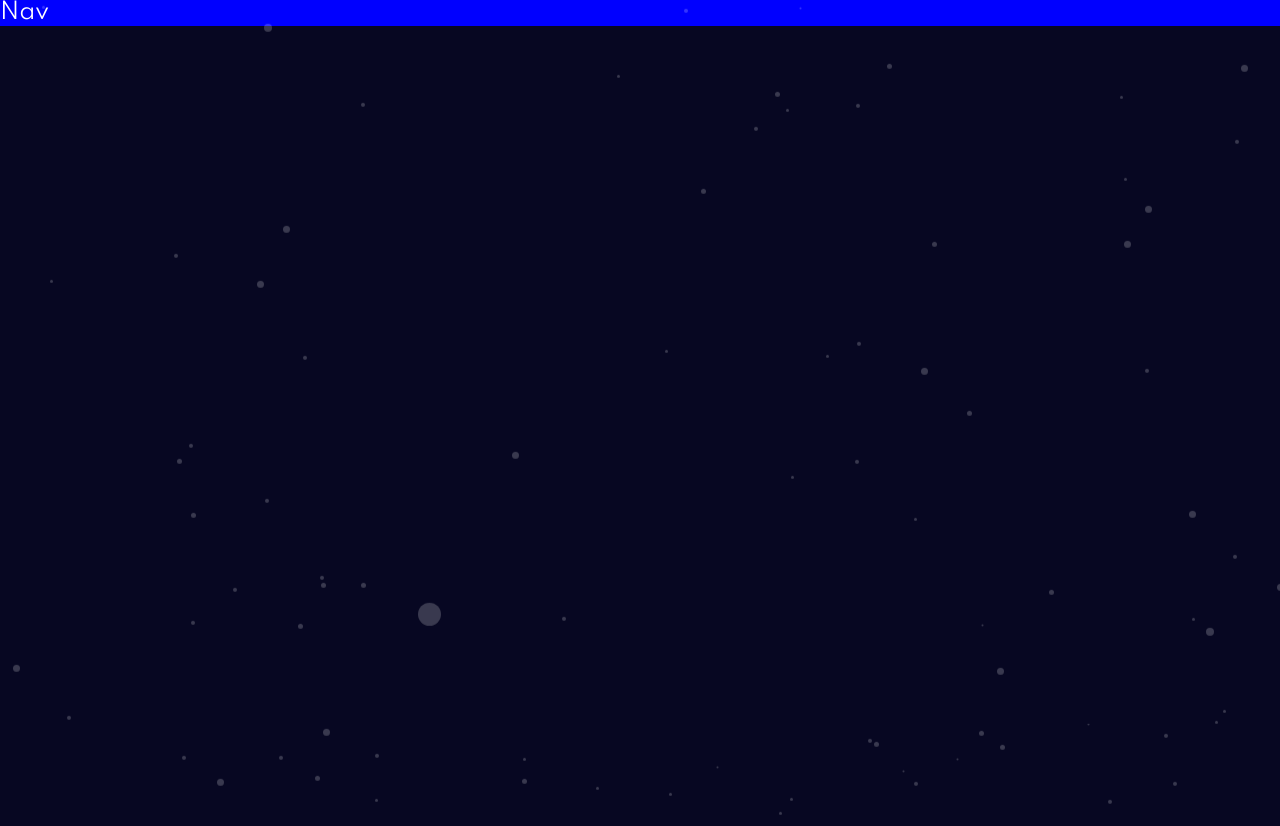
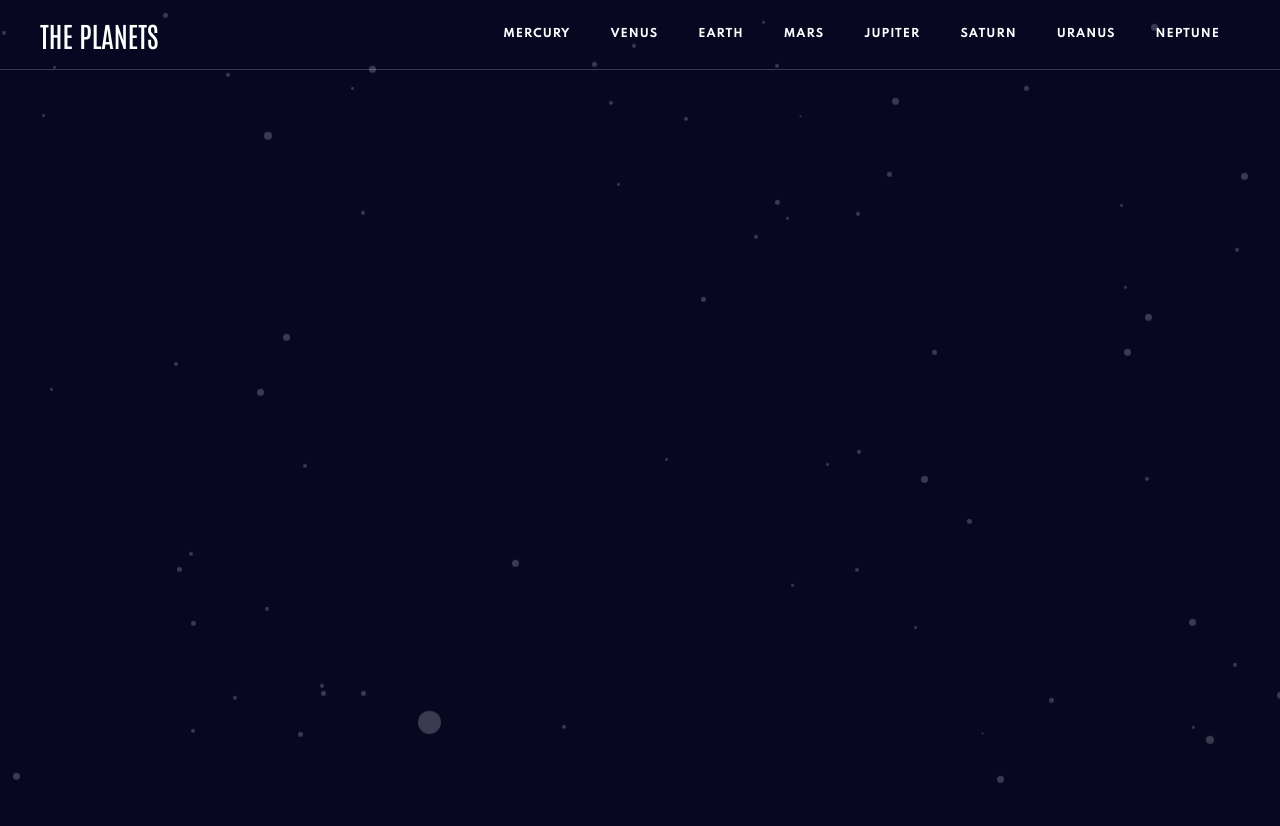
Before and after one commit to cedcodes/netflix, a React (Create React App) app: page / in a window 1280 px wide. After the commit the page ends 800 px from the top, so only its background shows below. Built offline with nearby package versions, Linux system fonts and the light colour scheme.

Commit message:
Wip: Nav

```diff
--- a/src/GlobalStyle.js
+++ b/src/GlobalStyle.js
@@ -30,7 +30,6 @@ export const GlobalStyle = createGlobalStyle`
 
 html {
   font-size:62.5%;
-  font-size:1.4rem;
 }
 body {
   font-family: 'Spartan', sans-serif;
--- a/src/components/Nav/Nav.styles.js
+++ b/src/components/Nav/Nav.styles.js
@@ -1,13 +1,114 @@
 import styled from 'styled-components';
 
 export const NavWrapper = styled.header`
-  background: blue;
+  /* background: blue; */
+  display: flex;
+  align-items: center;
+  justify-content: space-between;
+  height: 7rem;
+  border-bottom: 1px solid hsla(0, 0%, 100%, 20%);
+  position: fixed;
+  top: 0;
+  left: 0;
+  right: 0;
+  padding: 0 4rem;
+  @media (max-width: 1000px) {
+    display: block;
+    position: static;
+    text-align: center;
+    height: auto;
+    padding: 4rem 0 2rem;
+  }
+
+  @media (max-width: 768px) {
+    display: flex;
+    padding: 2rem 4rem;
+  }
 `;
 
-export const NavLogo = styled.h1``;
+export const NavLogo = styled.h1`
+  text-transform: uppercase;
+  font-size: 2.8rem;
+  font-weight: 500;
+`;
 
-export const NavList = styled.nav``;
+export const NavList = styled.nav`
+  display: flex;
+  align-items: center;
+  justify-content: center;
+  @media (max-width: 1000px) {
+    padding-top: 6rem;
+    justify-self: center;
+    align-self: center;
+    width: 100%;
+    margin: 0 auto;
+  }
+  @media (max-width: 768px) {
+    display: block;
+    background: var(--bgColor);
+    padding: 3rem 4rem;
+    position: fixed;
+    top: 8rem;
+    left: 0;
+    right: 0;
+    height: 100%;
+    /* z-index: 100; */
+    overflow: auto;
+  }
+`;
 
-export const NavLink = styled.span``;
+export const NavLink = styled.span`
+  cursor: pointer;
+  font-size: 1.1rem;
+  font-weight: 700;
+  text-transform: uppercase;
+  letter-spacing: 1px;
+  padding: 2rem;
+  z-index: 1000;
+  img {
+    display: none;
+    width: 1rem;
+  }
+  &:hover {
+    color: red;
+  }
+  @media (max-width: 1000px) {
+    padding: 1.6rem;
+    padding: 1.8rem;
+  }
+  @media (max-width: 768px) {
+    img {
+      display: block;
+    }
+    font-size: 1.5rem;
+    display: flex;
+    align-items: center;
+    justify-content: space-between;
+    margin-left: 1rem;
+    margin-right: 1rem;
+    padding: 2rem 0;
+    padding-left: 5rem;
+    /* padding-left: 2rem; */
+    flex: 1;
+    &:not(:last-child) {
+      border-bottom: 1px solid hsla(0, 0%, 100%, 10%);
+    }
+    &::before {
+      content: '';
+      position: absolute;
+      width: 2.8rem;
+      height: 2.8rem;
+      border-radius: 50%;
+      background: white;
+      left: 3em;
+    }
+  }
+`;
 
-export const NavBurger = styled.div``;
+export const NavBurger = styled.div`
+  display: none;
+  cursor: pointer;
+  @media (max-width: 768px) {
+    display: block;
+  }
+`;
--- a/src/components/Nav/index.js
+++ b/src/components/Nav/index.js
@@ -6,8 +6,28 @@ import { NavWrapper, NavLogo, NavList, NavLink, NavBurger } from './Nav.styles';
 import open from '../../images/icon-hamburger.svg';
 import chevron from '../../images/icon-chevron.svg';
 
-const Nav = () => {
-  return <NavWrapper>Nav</NavWrapper>;
+const Nav = ({ planets }) => {
+  return (
+    <NavWrapper>
+      <NavLogo>The Planets</NavLogo>
+      <NavList>
+        <NavLink>
+          Mercury
+          <img src={chevron} alt="chevron" />
+        </NavLink>
+        <NavLink>Venus</NavLink>
+        <NavLink>Earth</NavLink>
+        <NavLink>Mars</NavLink>
+        <NavLink>Jupiter</NavLink>
+        <NavLink>Saturn</NavLink>
+        <NavLink>Uranus</NavLink>
+        <NavLink>Neptune</NavLink>
+      </NavList>
+      <NavBurger>
+        <img src={open} alt="hamburger" />
+      </NavBurger>
+    </NavWrapper>
+  );
 };
 
 export default Nav;
```
